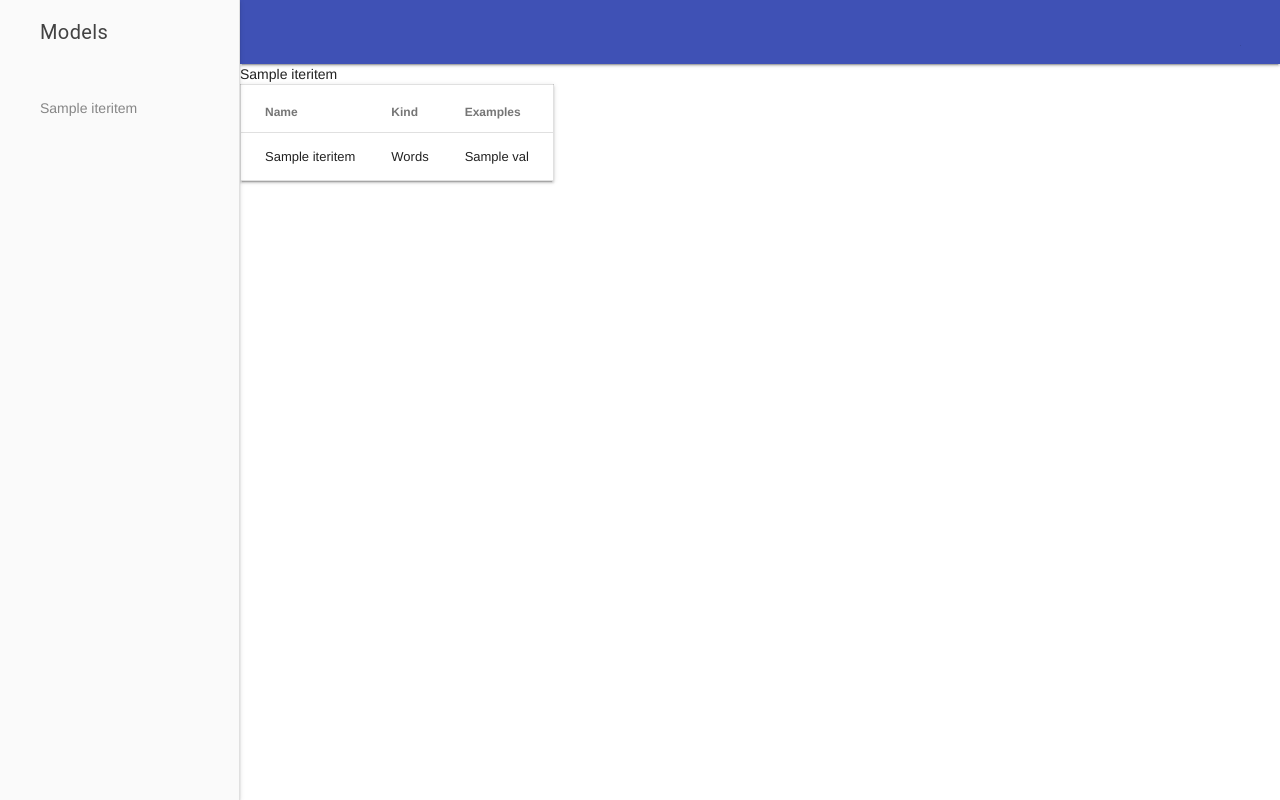
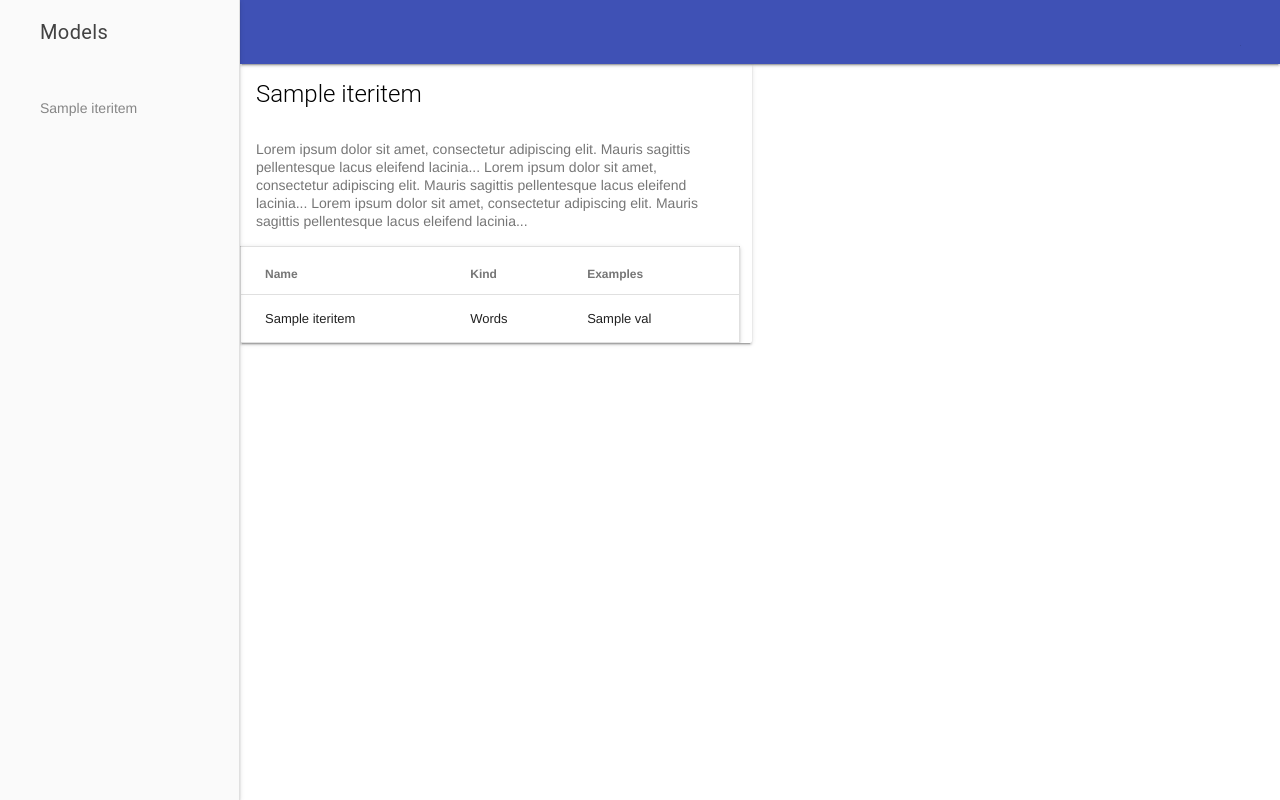
Before and after one commit to samedhi/gaend, a Python web app: template templates/documentation.html in a window 1280 px wide. Run offline with Jinja, Linux system fonts and the light colour scheme; the template is opened without the code that fills it: most values are stand-ins (such as "Sample title", 1, 10 or a date in 2020).

Commit message:
Put in card, provide a docstring

```diff
--- a/templates/documentation.html
+++ b/templates/documentation.html
@@ -34,9 +34,19 @@
       <main class="mdl-layout__content">
         <div class="page-content">
           {% for model_name, model_dict in klasses.iteritems() %}
-          <div class="model">
-            <div class="name"> {{ model_name }} </div>
-            <table class="mdl-data-table mdl-js-data-table mdl-shadow--2dp">
+          <div class="mdl-card mdl-shadow--2dp" style="width: 512px">
+            <div class="mdl-card__title">
+              <h2 class="mdl-card__title-text">{{ model_name }}</h2>
+            </div>
+            <div class="mdl-card__supporting-text">
+              Lorem ipsum dolor sit amet, consectetur adipiscing elit.
+              Mauris sagittis pellentesque lacus eleifend lacinia...
+              Lorem ipsum dolor sit amet, consectetur adipiscing elit.
+              Mauris sagittis pellentesque lacus eleifend lacinia...
+              Lorem ipsum dolor sit amet, consectetur adipiscing elit.
+              Mauris sagittis pellentesque lacus eleifend lacinia...
+            </div>
+            <table class="mdl-data-table mdl-js-data-table mdl-shadow--2dp" style="width: 500px">
               <thead>
                 <th class="mdl-data-table__cell--non-numeric">Name</th>
                 <th class="mdl-data-table__cell--non-numeric">Kind</th>
```
